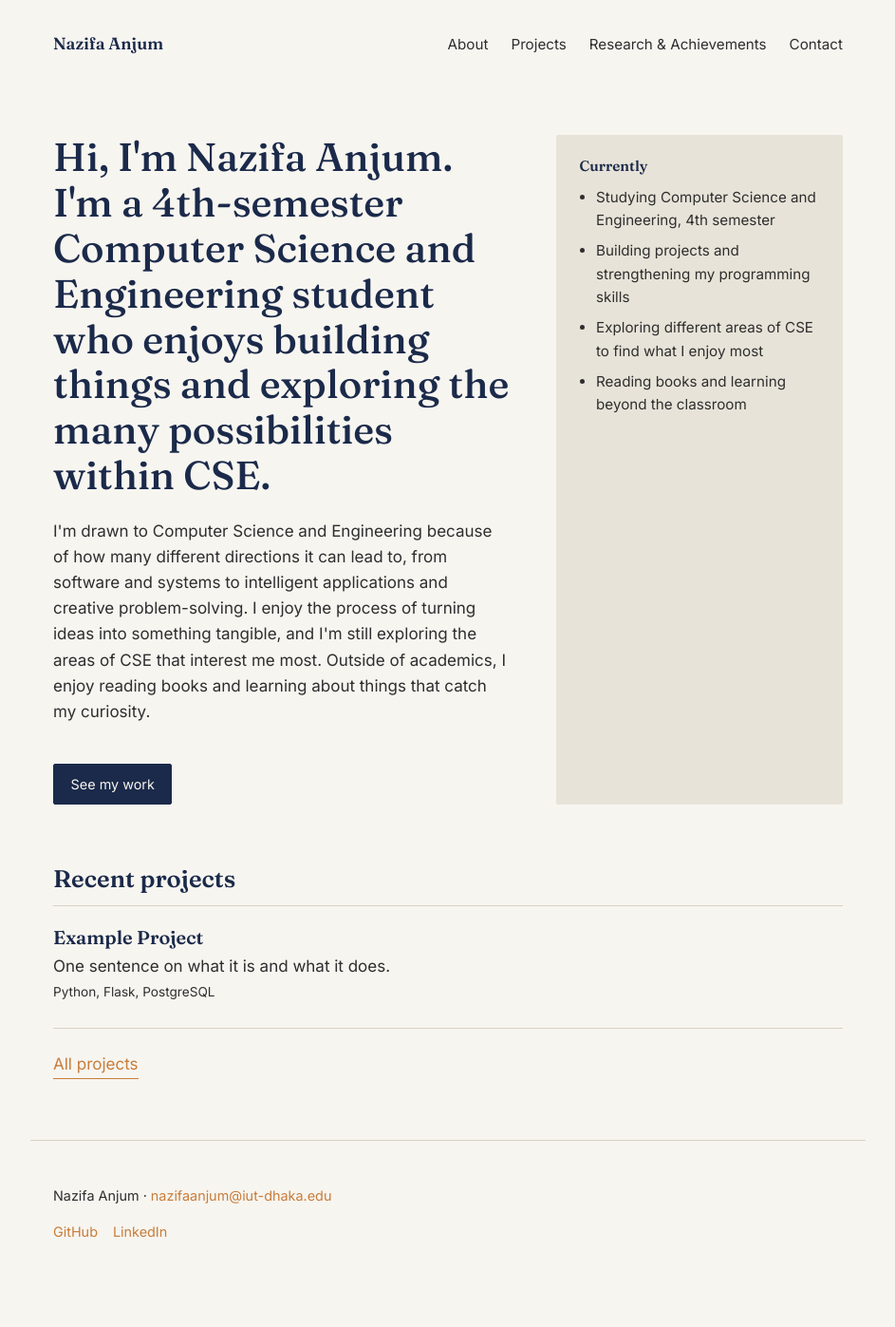
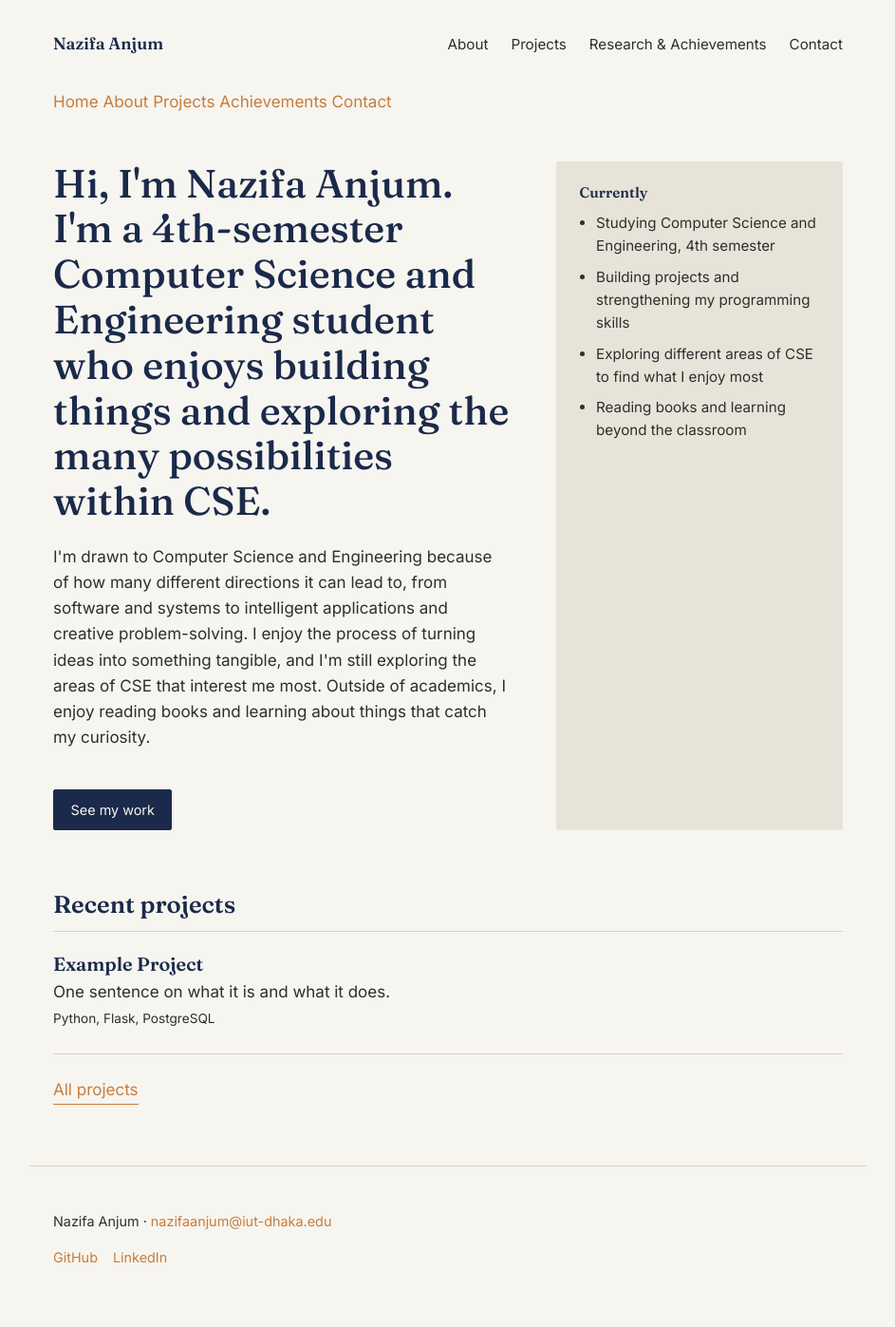
Before and after one commit to na-rai/na-rai.github.io, a Jekyll site: the page built from index.html, in a window 1280 px wide. Shown: the whole page at 95% size, without its empty margins (168-1111 px from the left). Built offline with Jekyll 4.4.1, drawn with Linux system fonts in a browser that asks for light colours; before the commit the page ends 1370 px from its top, so only the background shows below that.

Commit message:
Update index.html

```diff
--- a/index.html
+++ b/index.html
@@ -2,6 +2,17 @@
 layout: default
 title: Home
 ---
+
+<header class="site-header">
+  <nav class="nav">
+    <a href="{{ '/index.html' | relative_url }}" class="nav__link nav__link--active">Home</a>
+    <a href="{{ '/about.md' | relative_url }}" class="nav__link">About</a>
+    <a href="{{ '/projects.html' | relative_url }}" class="nav__link">Projects</a>
+    <a href="{{ '/achievements.html' | relative_url }}" class="nav__link">Achievements</a>
+    <a href="{{ '/contact.md' | relative_url }}" class="nav__link">Contact</a>
+  </nav>
+</header>
+
 <section class="hero">
   <div class="hero__statement">
     <h1>Hi, I'm Nazifa Anjum.<br>
@@ -9,7 +20,7 @@ title: Home
     <p class="hero__sub">
       I'm drawn to Computer Science and Engineering because of how many different directions it can lead to, from software and systems to intelligent applications and creative problem-solving. I enjoy the process of turning ideas into something tangible, and I'm still exploring the areas of CSE that interest me most. Outside of academics, I enjoy reading books and learning about things that catch my curiosity.
     </p>
-    <a href="{{ '/projects/' | relative_url }}" class="pill-link pill-link--primary">See my work</a>
+    <a href="{{ '/projects.html' | relative_url }}" class="pill-link pill-link--primary">See my work</a>
   </div>
   <aside class="hero__currently">
     <h2>Currently</h2>
@@ -33,5 +44,5 @@ title: Home
       </a>
     {% endfor %}
   </div>
-  <a href="{{ '/projects/' | relative_url }}" class="see-all-link">All projects</a>
+  <a href="{{ '/projects.html' | relative_url }}" class="see-all-link">All projects</a>
 </section>
```
